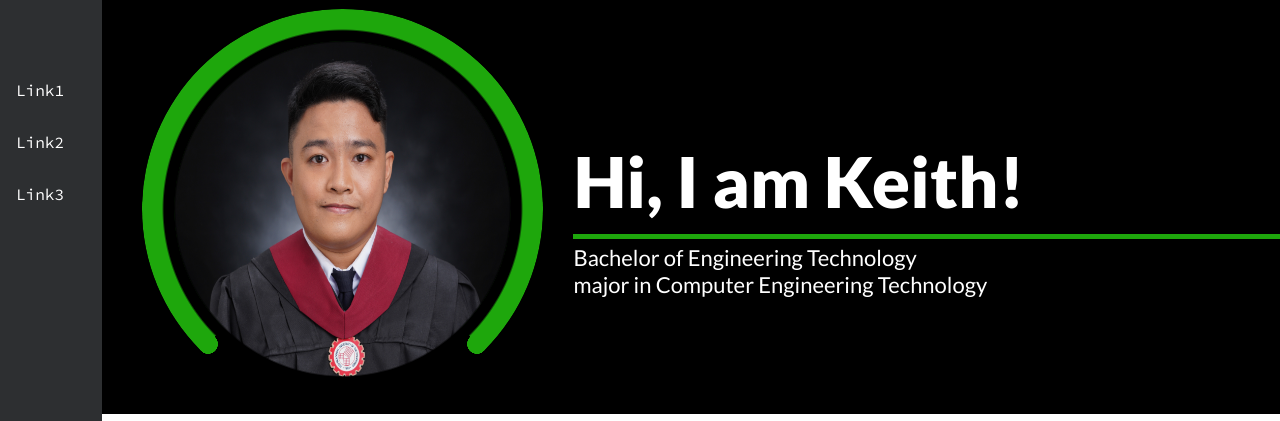
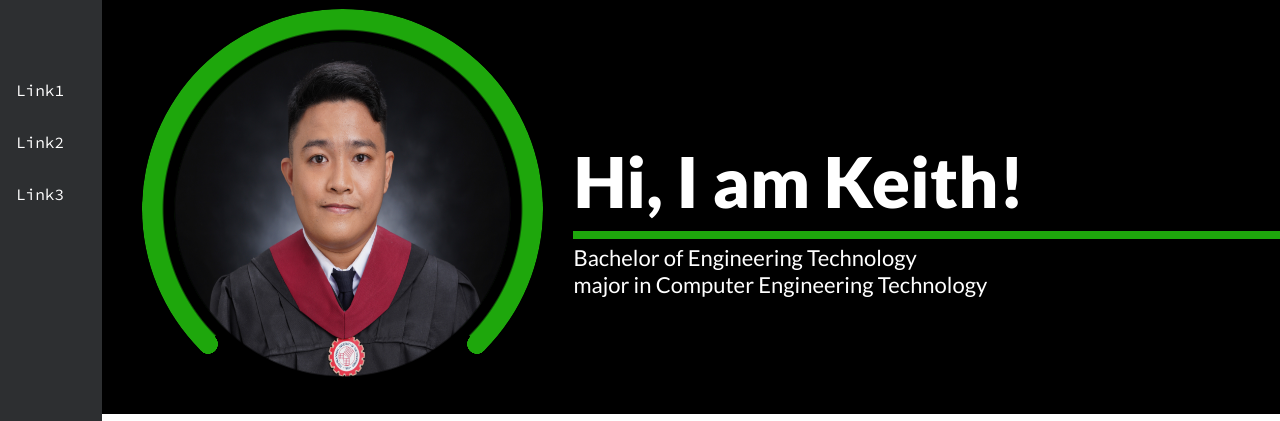
Before and after one commit to LeZione/MyPortfolio, a PHP site: template public/pages/myProfile.php in a window 1280 px wide. Shown: the part 53-474 px from the top of the page. Run offline with PHP 8.4, Linux system fonts and the light colour scheme; the template is opened without the code that fills it, so the values that code supplies are empty; some libraries are stand-ins or nearby versions; some web fonts are replaced.

Commit message:
Minor Styles Change

```diff
--- a/public/style.css
+++ b/public/style.css
@@ -162,7 +162,7 @@ body{
     font-size: 70px;
     font-weight: 900;
     font-style: normal;
-    border-bottom: 5px solid #1ea70c;
+    border-bottom: 8px solid #1ea70c;
 }
 
 .introSentence .b{
```
